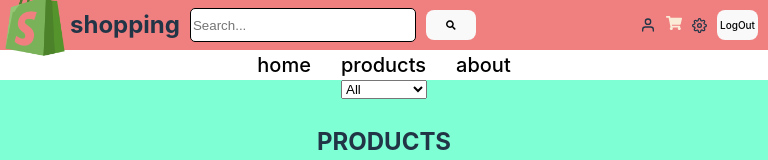
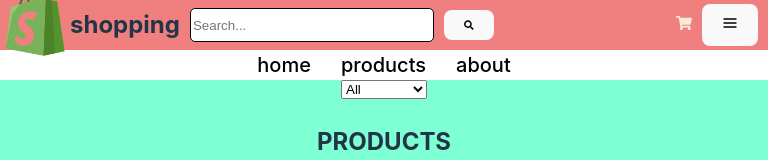
Before and after one commit to Xtyle17/eCommerce, a React (Vite) app: page /products in a window 768 px wide. Shown: the top 160 px of the page. Built offline with nearby package versions, Linux system fonts and the light colour scheme.

Commit message:
added minor changes

```diff
--- a/src/App.css
+++ b/src/App.css
@@ -1,11 +1,12 @@
 #root {
-  max-width: 1280px;
+  width: 100%;
   margin: 0 auto;
 }
 
 .App {
   display: flex;
   flex-direction: column;
+  width: 100%;
 }
 
 main {
--- a/src/Components/Custom-Hooks/useWindowSizeHook.jsx
+++ b/src/Components/Custom-Hooks/useWindowSizeHook.jsx
@@ -14,12 +14,11 @@ const useWindowSizeHook = () => {
       });
     };
     handleResize();
+    window.addEventListener("resize", handleResize);
 
-    window.addEventListener("resize", handleResize);
-    const cleanUp = () => {
+    return () => {
       window.removeEventListener("resize", handleResize);
     };
-    cleanUp();
   }, []);
   return windowSize;
 };
--- a/src/Components/Header.jsx
+++ b/src/Components/Header.jsx
@@ -6,7 +6,7 @@ import React, {
   useCallback,
 } from "react";
 import "../Css/header.css";
-import { Link, useNavigate } from "react-router-dom";
+import { Link } from "react-router-dom";
 import * as FaIcons from "react-icons/fa";
 import * as FaIconz from "react-icons/fi";
 import useWindowSizeHook from "./Custom-Hooks/useWindowSizeHook";
@@ -14,9 +14,16 @@ import { CartContext } from "./Provider/cartProvider";
 const Header = () => {
   const { width } = useWindowSizeHook();
   const [isCollapsed, setIsCollapsed] = useState(true);
-  const { cartItemCount, state, search, setSearch, isLoggedIn, setIsLoggedIn } =
-    useContext(CartContext);
-  const logout = useNavigate();
+  const {
+    cartItemCount,
+    state,
+    search,
+    setSearch,
+    isLoggedIn,
+    setIsLoggedIn,
+    isClass,
+  } = useContext(CartContext);
+
   const toggleNavbar = () => {
     setIsCollapsed(!isCollapsed);
   };
@@ -47,7 +54,7 @@ const Header = () => {
         </button>
       </form>
 
-      <div className="buttons-links">
+      <div className={width < 768 ? isClass.phone : isClass.pc}>
         <FaIconz.FiUser className="links" />
         <Link to={"/cart"} className="link">
           <FaIcons.FaShoppingCart
--- a/src/Components/Provider/cartProvider.jsx
+++ b/src/Components/Provider/cartProvider.jsx
@@ -1,6 +1,7 @@
 import React, { createContext, useReducer, useState, useEffect } from "react";
 import { reducer, initialState } from "../reducer";
 import { Products } from "../../Products/products";
+import useWindowSizeHook from "../Custom-Hooks/useWindowSizeHook";
 export const CartContext = createContext(null);
 
 export const CartProvider = ({ children }) => {
@@ -11,6 +12,7 @@ export const CartProvider = ({ children }) => {
   const [search, setSearch] = useState("");
   const [searchResult, setSearchResult] = useState([]);
   const [productType, setProductType] = useState("");
+  const [isClass, setIsClass] = useState({ pc: "webpc", phone: "phone" });
   const cartItemCount = state.cart.reduce(
     (acc, item) => (acc += item.count),
     0
@@ -56,7 +58,8 @@ export const CartProvider = ({ children }) => {
         state,
         dispatch,
         setCartItemCounts,
-
+        isClass,
+        setIsClass,
         cartItemCount,
         calculateTotal,
         getTotalQuantity,
--- a/src/Css/header.css
+++ b/src/Css/header.css
@@ -86,15 +86,6 @@ input {
   width: 30px;
   height: 21px;
 }
-@media (max-width: 700px) {
-  .menu {
-    display: block;
-  }
-  .links,
-  .item {
-    display: none;
-  }
-}
 
 @media (min-width: 700px) {
   .menu {
@@ -118,8 +109,43 @@ input {
   .inp-search {
     width: 30%;
   }
-
+  .Name {
+    display: none;
+  }
   .buttons {
     column-gap: 0px;
   }
 }
+@media (max-width: 280px) {
+  .menu {
+    padding: 6px 10px;
+  }
+  .phone {
+    display: flex;
+    column-gap: 20px;
+    margin-right: 5px;
+  }
+}
+@media (max-width: 768px) {
+  .phone {
+    display: flex;
+    align-items: center;
+    column-gap: 10px;
+    margin-right: 10px;
+  }
+  .links,
+  .item {
+    display: none;
+  }
+  .menu {
+    display: block;
+  }
+}
+@media (min-width: 768px) {
+  .webpc {
+    display: flex;
+    align-items: center;
+    column-gap: 10px;
+    margin-right: 10px;
+  }
+}
--- a/src/Css/products.css
+++ b/src/Css/products.css
@@ -11,7 +11,6 @@
 
 .products {
   width: 80%;
-  min-width: 500px;
   display: flex;
   flex-direction: row;
   column-gap: 10px;
@@ -21,7 +20,7 @@
 }
 
 .items {
-  width: 18%;
+  width: 100%;
 }
 p {
   margin: 0;
```
